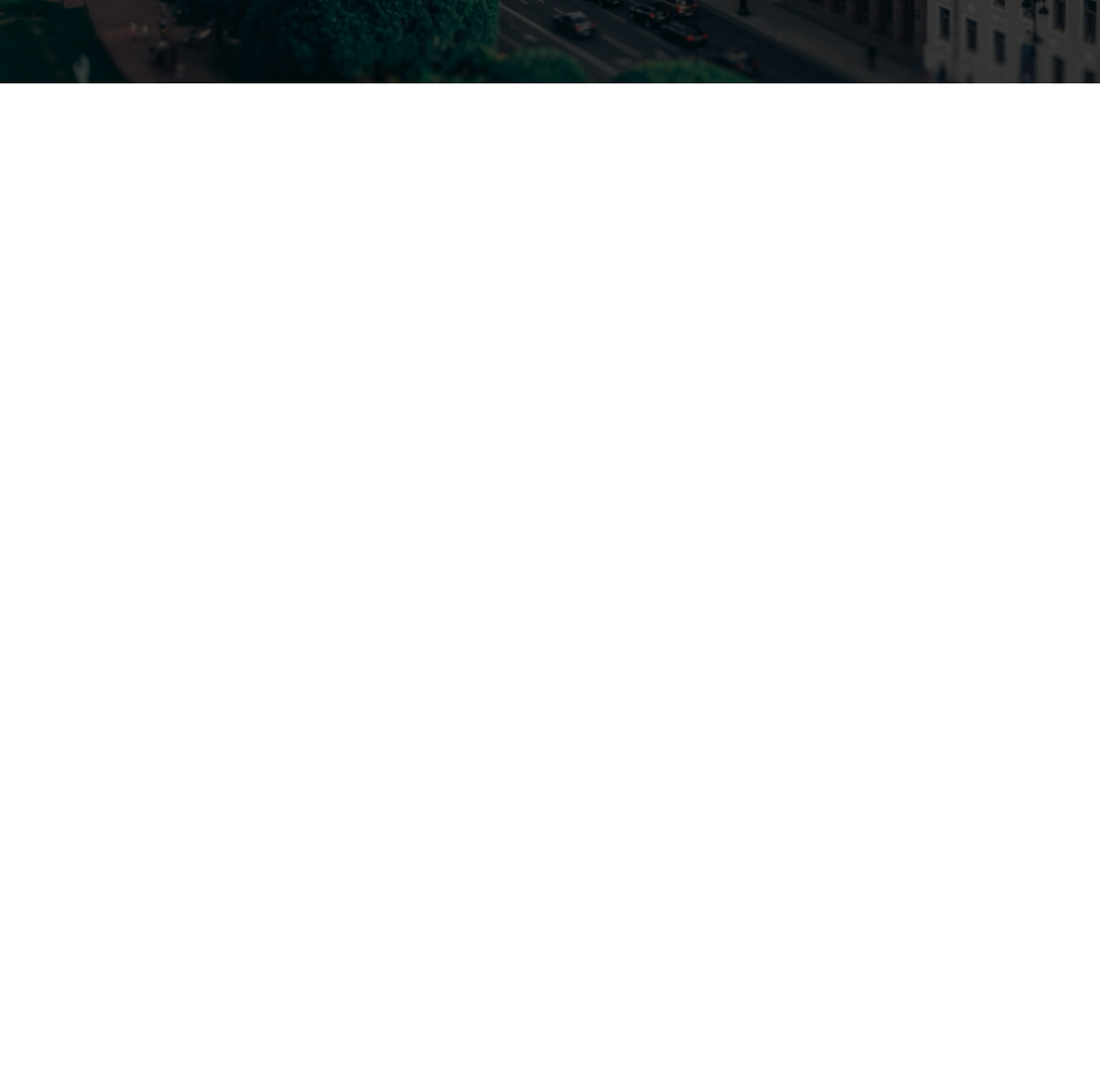
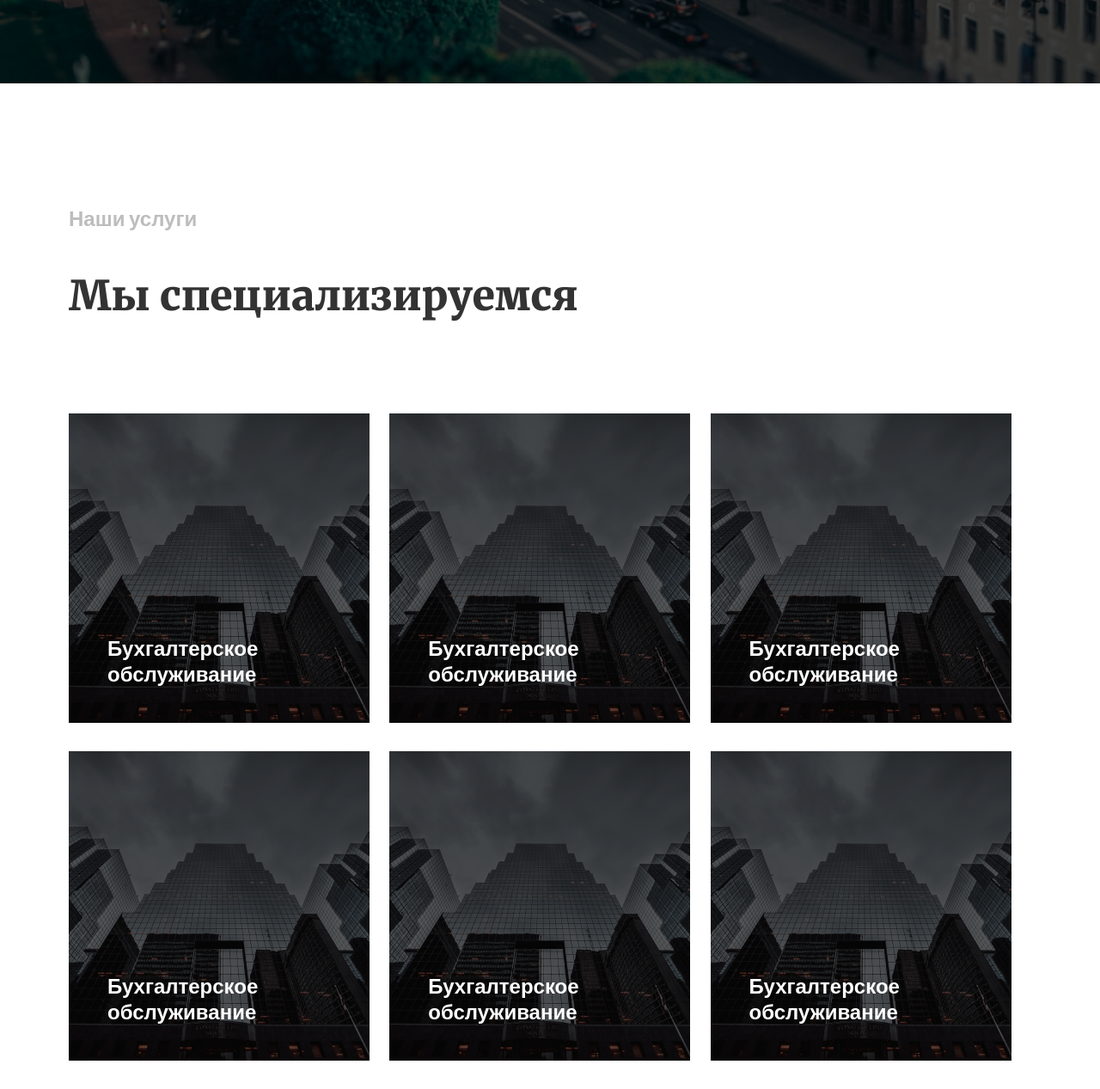
Before and after one commit to B-Atai/BuhOne, a plain HTML site: page index.html in a window 1280 px wide. Shown: the part 685-1952 px from the top of the page at 86% size. Before the commit the page ends 800 px from the top, so only its background shows below. Drawn offline with Linux system fonts and the light colour scheme.

Commit message:
add 'services'

```diff
--- a/index.html
+++ b/index.html
@@ -70,6 +70,44 @@
             </div>
             </div>
         </section>
+        <section class="services">
+            <div class="container">
+                <p class="services__subtitle">Наши услуги</p>
+                <h2 class="services__title">Мы специализируемся</h2>
+                <div class="row services__content">
+                    <div class="col-4 services__items">
+                        <img src="./images/service.png" alt="service" class="services__img hover">
+                        <div class="services__img__hover"></div>
+                        <span class="services__text">Бухгалтерское обслуживание</span>
+                    </div>
+                    <div class="col-4 services__items">
+                        <img src="./images/service.png" alt="service" class="services__img hover">
+                        <div class="services__img__hover"></div>
+                        <span class="services__text">Бухгалтерское обслуживание</span>
+                    </div>
+                    <div class="col-4 services__items">
+                        <img src="./images/service.png" alt="service" class="services__img hover">
+                        <div class="services__img__hover"></div>
+                        <span class="services__text">Бухгалтерское обслуживание</span>
+                    </div>
+                    <div class="col-4 services__items">
+                        <img src="./images/service.png" alt="service" class="services__img hover">
+                        <div class="services__img__hover"></div>
+                        <span class="services__text">Бухгалтерское обслуживание</span>
+                    </div>
+                    <div class="col-4 services__items">
+                        <img src="./images/service.png" alt="service" class="services__img hover">
+                        <div class="services__img__hover"></div>
+                        <span class="services__text">Бухгалтерское обслуживание</span>
+                    </div>
+                    <div class="col-4 services__items">
+                        <img src="./images/service.png" alt="service" class="services__img hover">
+                        <div class="services__img__hover"></div>
+                        <span class="services__text">Бухгалтерское обслуживание</span>
+                    </div>
+                </div>
+            </div>
+        </section>
     </main>
     <script src="./js/jquery-3.5.1.min.js"></script>
     <script src="./js/slick.min.js"></script>
--- a/scss/_base.scss
+++ b/scss/_base.scss
@@ -33,3 +33,8 @@
   h1,h2,h3,h4,h5,h6{
       font-family:"Merriweather", sans-serif;
   }
+
+  .row{
+    display: flex;
+    flex-wrap: wrap;
+  }
--- a/scss/_columns.scss
+++ b/scss/_columns.scss
@@ -1,7 +1,9 @@
 // .col-1 {}
 // .col-2 {}
 // .col-3 {}
-// .col-4 {}
+.col-4 {
+    width: 33.33%;
+}
 .col-5 {
     width: 41.76%;
 }
--- a/scss/_variables.scss
+++ b/scss/_variables.scss
@@ -1,3 +1,5 @@
 $color-black: #222222;
+$color-lightblack: #333333;
 $color-blue: #005FA3;
 $color-white: #fff;
+$color-gray: #BDBDBD;
--- a/scss/components/_header.scss
+++ b/scss/components/_header.scss
@@ -40,10 +40,10 @@
         line-height: 17px;
         color: $color-black;
         padding-left: 15px;
-    }
-
-    &__link:hover{
-        color: $color-blue;
+        transition: 0.3s;
+        &:hover{
+            color: $color-blue;
+        }
     }
 }
 
@@ -60,9 +60,9 @@
         line-height: 17px;
         text-transform: uppercase;
         color: $color-black;
-    }
-
-    &__link:hover{
-        color: $color-blue;
+        transition: 0.3s;
+        &:hover{
+            color: $color-blue;
+        }
     }
 }
--- /dev/null
+++ b/scss/components/_services.scss
@@ -0,0 +1,51 @@
+.services{
+    &__subtitle{
+        font-style: normal;
+        font-weight: 900;
+        font-size: 24px;
+        line-height: 33px;
+        color: $color-gray;
+        padding: 140px 0 40px;
+    }
+    &__title{
+        font-style: normal;
+        font-weight: 900;
+        font-size: 48px;
+        line-height: 69px;
+        color: $color-lightblack;
+        padding-bottom: 102px;
+    }
+
+    &__items{
+        position: relative;
+        margin-bottom: 30px;
+    }
+
+    &__img{
+        position: relative;
+        &__hover{
+            position: absolute;
+            left: 0;
+            top: 0;
+            min-width: 350px;
+            min-height: 360px;
+            background-color:$color-blue;
+            opacity: 0;
+            transition: 0.3s;
+            &:hover{
+                opacity: 0.65;
+            }
+        }
+    }
+
+    &__text{
+        font-style: normal;
+        font-weight: 900;
+        font-size: 24px;
+        line-height: 30px;
+        color: $color-white;
+        position: absolute;
+        bottom: 45px;
+        left: 45px;
+    }
+}
--- a/scss/index.scss
+++ b/scss/index.scss
@@ -3,3 +3,4 @@
 @import "./columns";
 @import "./components/header";
 @import "./components/hero";
+@import "./components/services";
```
Also changed, not shown: css/index.css, css/slick.css, images/service.png (added), 1 other file.
